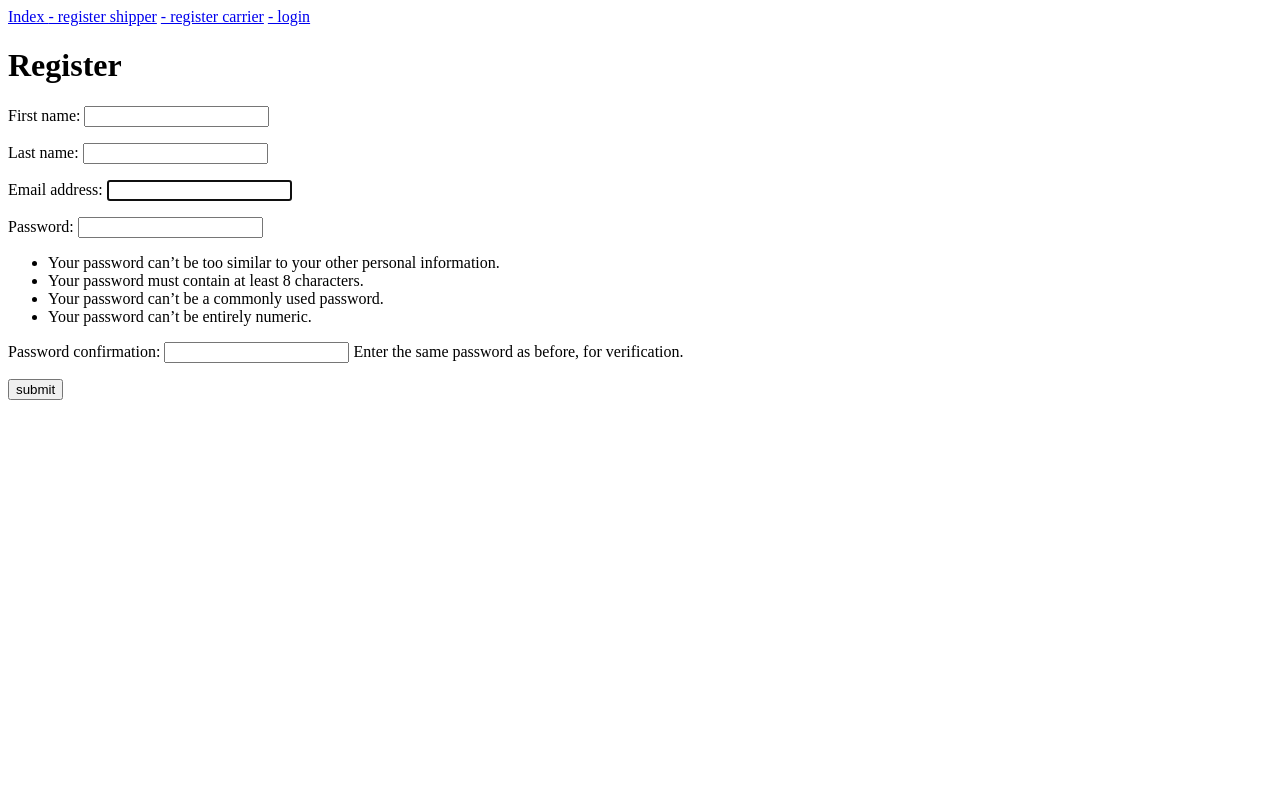
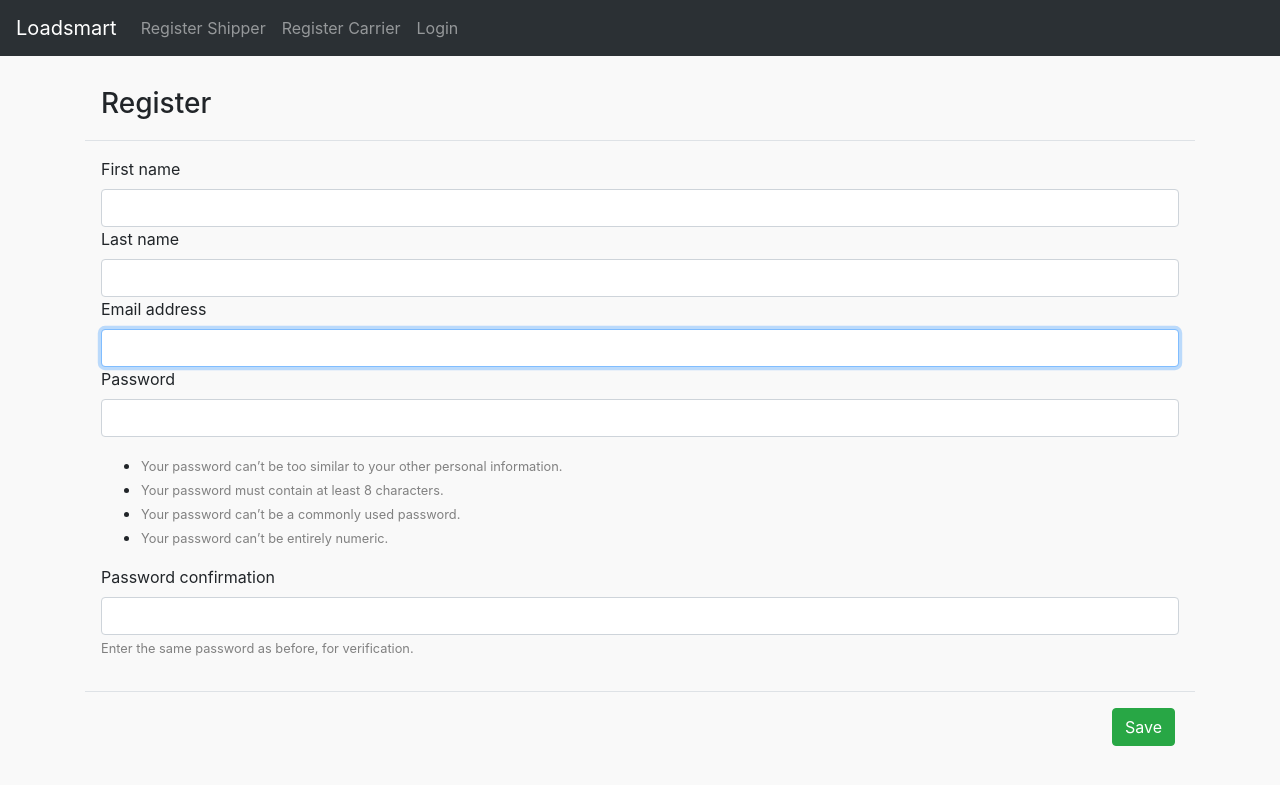
Before and after one commit to miss-marverls/loadsmart, a Django app: page /users/register_shipper/ in a window 1280 px wide. Shown: the top 785 px of the page. Run offline with Django 3.2, Linux system fonts and the light colour scheme; some libraries are stand-ins or nearby versions.

Commit message:
Improve register interface

```diff
--- a/app/templates/app/base.html
+++ b/app/templates/app/base.html
@@ -1,12 +1,66 @@
-<a href="{% url 'app:index' %}"> Index </a>
+<!doctype html>
+{% load static %}
+<html lang="en">
+    <head>
+        <meta charset="UTF-8">
+        <title>Loadsmart</title>
+        <link rel="stylesheet" href="https://stackpath.bootstrapcdn.com/bootstrap/4.2.1/css/bootstrap.min.css"
+            integrity="sha384-GJzZqFGwb1QTTN6wy59ffF1BuGJpLSa9DkKMp0DgiMDm4iYMj70gZWKYbI706tWS" crossorigin="anonymous">
+        <link rel="stylesheet" href="{% static 'css/load.css' %}">
+        <link rel="stylesheet" href="https://use.fontawesome.com/releases/v5.8.1/css/all.css"
+            integrity="sha384-50oBUHEmvpQ+1lW4y57PTFmhCaXp0ML5d60M1M7uH2+nqUivzIebhndOJK28anvf" crossorigin="anonymous">
+        <script type="text/javascript" src="{% static 'js/jquery.js' %}"></script>
+        <script src="{% static 'js/jquery.bootstrap.modal.forms.js' %}"></script>
+    </head>
 
-{% if user.is_authenticated %}
-    <a href="{% url 'load:loads' %}"> - loads </a>
-    <a href="{% url 'users:logout' %}"> - log out </a>
-{% else %}
-    <a href="{% url 'users:register_shipper' %}"> - register shipper</a>
-    <a href="{% url 'users:register_carrier' %}"> - register carrier</a>
-    <a href="{% url 'users:login' %}"> - login </a>
-{% endif %}
+    <body>
+        <nav class="navbar navbar-expand-lg navbar-dark navbar-custom">
+            <a class="navbar-brand" href="#">Loadsmart</a>
+            <button class="navbar-toggler" type="button" data-toggle="collapse" data-target="#navbarNavDropdown"
+                    aria-controls="navbarNavDropdown" aria-expanded="false" aria-label="Toggle navigation">
+                <span class="navbar-toggler-icon"></span>
+            </button>
 
-{% block content %}{% endblock content %}
+            <div class="collapse navbar-collapse" id="navbarNav">
+                <div class="navbar-nav">
+                    {% if user.is_authenticated %}
+                        <a class="nav-item nav-link" href="{% url 'load:loads' %}"> Loads </a>
+                        <a class="nav-item nav-link" href="{% url 'users:logout' %}"> Log Out </a>
+                    {% else %}
+                        <a class="nav-item nav-link" href="{% url 'users:register_shipper' %}"> Register Shipper</a>
+                        <a class="nav-item nav-link" href="{% url 'users:register_carrier' %}"> Register Carrier</a>
+                        <a class="nav-item nav-link" href="{% url 'users:login' %}"> Login </a>
+                    {% endif %}
+                </div>
+            </div>
+            {% if user.is_authenticated %}
+                <div>
+                    <ul class="navbar-nav">
+                        <li class="nav-item dropdown">
+                            <a class="nav-link dropdown-toggle" href="#" id="navbarDropdownMenuLink" data-toggle="dropdown"
+                            aria-haspopup="true" aria-expanded="false">
+                                {{ user.get_username }}
+                            </a>
+                            <div class="dropdown-menu" aria-labelledby="navbarDropdownMenuLink">
+                                <a class="dropdown-item" href="#">Profile</a>
+                                <a class="dropdown-item" href="{% url 'users:logout' %}">Logout</a>
+                            </div>
+                        </li>
+                    </ul>
+                </div>
+            {% endif %}
+        </nav>
+        <div class="container container-custom">
+            {% block content %}
+            {% endblock %}
+        </div>
+
+        <script src="https://cdnjs.cloudflare.com/ajax/libs/popper.js/1.14.6/umd/popper.min.js"
+                integrity="sha384-wHAiFfRlMFy6i5SRaxvfOCifBUQy1xHdJ/yoi7FRNXMRBu5WHdZYu1hA6ZOblgut"
+                crossorigin="anonymous"></script>
+        <script src="https://stackpath.bootstrapcdn.com/bootstrap/4.2.1/js/bootstrap.min.js"
+                integrity="sha384-B0UglyR+jN6CkvvICOB2joaf5I4l3gm9GU6Hc1og6Ls7i6U/mkkaduKaBhlAXv9k"
+                crossorigin="anonymous"></script>
+        {% block extrascripts %}{% endblock extrascripts %}
+    </body>
+</html>
--- a/users/templates/users/register.html
+++ b/users/templates/users/register.html
@@ -1,15 +1,38 @@
 {% extends "app/base.html" %}
 
+{% load widget_tweaks %}
 {% block content %}
+    <form method="POST" class="load-form">
+        <div class="modal-header">
+            <h3 class="modal-title">Register</h3>
+        </div>
 
-    <h1> Register </h1>
+        <div class="modal-body">
+            <div class="form-group">
+                {% csrf_token %}
+                {% for field in form %}
+                    <label for="{{ field.id_for_label }}">{{ field.label }}</label>
+                    {% render_field field class="form-control" placeholder="" %}
 
-    <form role="form" class="form" method="POST">
-        {% csrf_token %}
-        {{ form.as_p }}
 
-        <button type="submit"> submit </button>
-        <input type="hidden" name="next" value="{% url 'app:index' %}" />
+                    {% if field.help_text %}
+                        <p>
+                            <small style="color: gray"> {{ field.help_text|safe }} </small>
+                        </p>
+                    {% endif %}
+
+                    {% for error in field.errors %}
+                        <p style="color: red"> {{ error }} </p>
+                    {% endfor %}
+
+                {% endfor %}
+            </div>
+        </div>
+
+        <div class="modal-footer">
+            <button type="submit" class="save btn btn-success">Save</button>
+            <input type="hidden" name="next" value="{% url 'app:index' %}" />
+        </div>
     </form>
 
 {% endblock content %}
```
